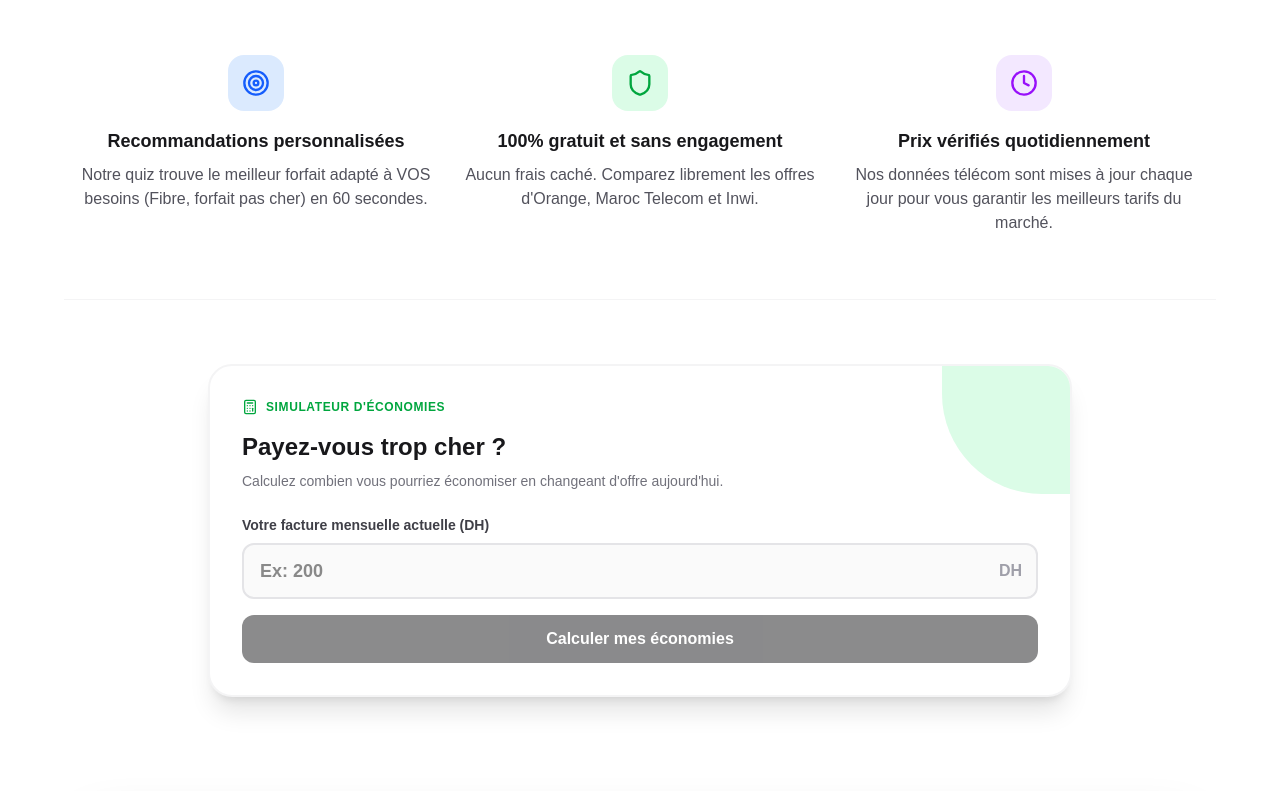
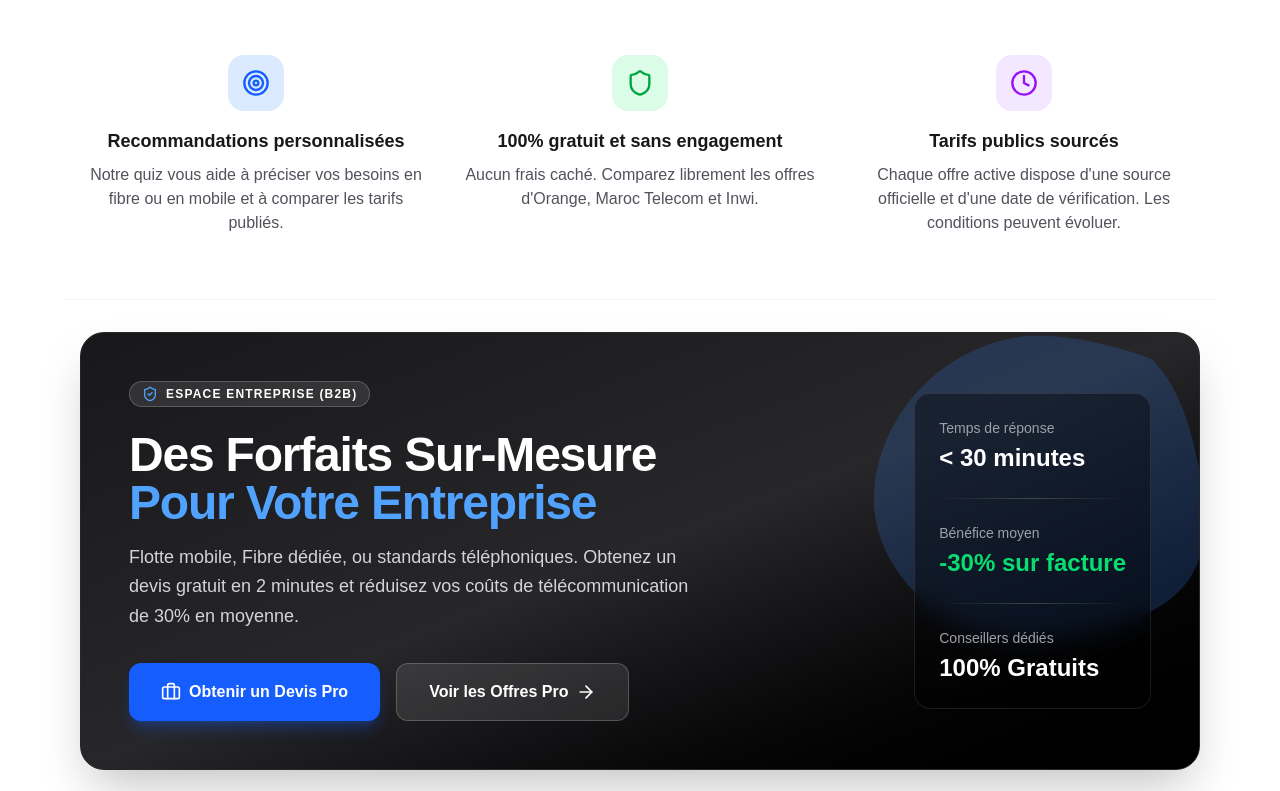
Before and after one commit to indepadib/monforfait.ma, a Next.js app: page / in a window 1280 px wide. Shown: the part 1040-1831 px from the top of the page. Built offline with nearby package versions, Linux system fonts and the light colour scheme; no server answers; the database is empty.

Commit message:
fix(home): remove invented daily updates and misleading savings widget

```diff
--- a/app/HomeClient.tsx
+++ b/app/HomeClient.tsx
@@ -3,7 +3,6 @@
 import { ComparisonSection } from '@/components/ComparisonSection';
 import { ExitIntentPopup } from '@/components/ExitIntentPopup';
 import { FAQ } from '@/components/FAQ';
-import { SavingsCalculator } from '@/components/SavingsCalculator';
 import { Navigation } from '@/components/Navigation';
 import Link from 'next/link';
 import { Sparkles, Target, Shield, Clock, ArrowRight } from 'lucide-react';
@@ -121,7 +120,7 @@ export function HomeClient() {
               <Target className="w-7 h-7" />
             </div>
             <h3 className="text-lg font-bold mb-2 text-zinc-900 dark:text-white">Recommandations personnalisées</h3>
-            <p className="text-zinc-600 dark:text-zinc-400">Notre quiz trouve le meilleur forfait adapté à VOS besoins (Fibre, forfait pas cher) en 60 secondes.</p>
+            <p className="text-zinc-600 dark:text-zinc-400">Notre quiz vous aide à préciser vos besoins en fibre ou en mobile et à comparer les tarifs publiés.</p>
           </div>
           <div className="text-center">
             <div className="w-14 h-14 bg-green-100 dark:bg-green-900/30 rounded-2xl flex items-center justify-center mx-auto mb-4 text-green-600">
@@ -134,15 +133,10 @@ export function HomeClient() {
             <div className="w-14 h-14 bg-purple-100 dark:bg-purple-900/30 rounded-2xl flex items-center justify-center mx-auto mb-4 text-purple-600">
               <Clock className="w-7 h-7" />
             </div>
-            <h3 className="text-lg font-bold mb-2 text-zinc-900 dark:text-white">Prix vérifiés quotidiennement</h3>
-            <p className="text-zinc-600 dark:text-zinc-400">Nos données télécom sont mises à jour chaque jour pour vous garantir les meilleurs tarifs du marché.</p>
+            <h3 className="text-lg font-bold mb-2 text-zinc-900 dark:text-white">Tarifs publics sourcés</h3>
+            <p className="text-zinc-600 dark:text-zinc-400">Chaque offre active dispose d'une source officielle et d'une date de vérification. Les conditions peuvent évoluer.</p>
           </div>
         </div>
-      </section>
-
-      {/* Savings Calculator */}
-      <section aria-label="Calculateur d'économies" className="max-w-4xl mx-auto px-4 py-8 md:py-16">
-        <SavingsCalculator />
       </section>
 
       {/* B2B Banner Offer */}
```
